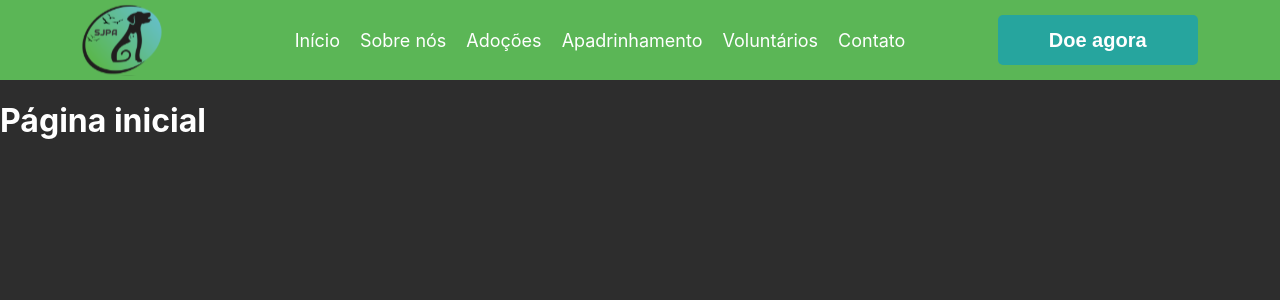
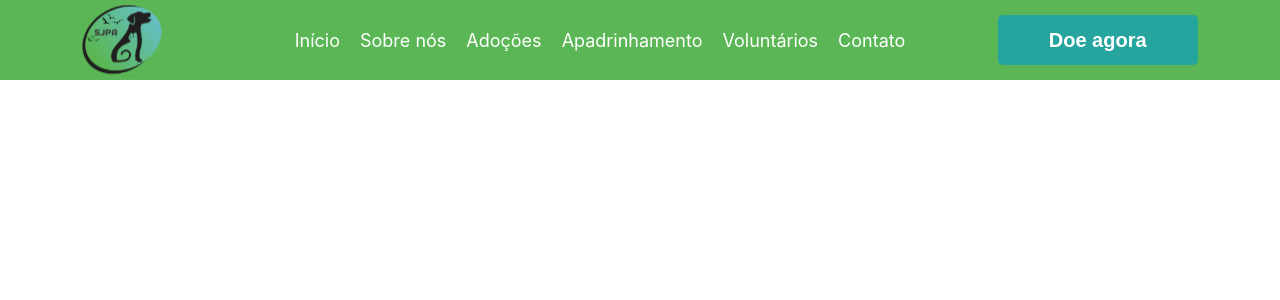
Before and after one commit to patriciasanttos/projeto-grupo3, a React (Create React App) app in the folder app/: page / in a window 1280 px wide. Shown: the top 300 px of the page. Built offline with nearby package versions, Linux system fonts and the light colour scheme.

Commit message:
Atualizar o index.css

```diff
--- a/app/src/index.css
+++ b/app/src/index.css
@@ -1,6 +1,5 @@
 body {
     margin: 0;
-    background-color: #2D2D2D;
     color: #fff;
 
     font-family: Inter;
```
